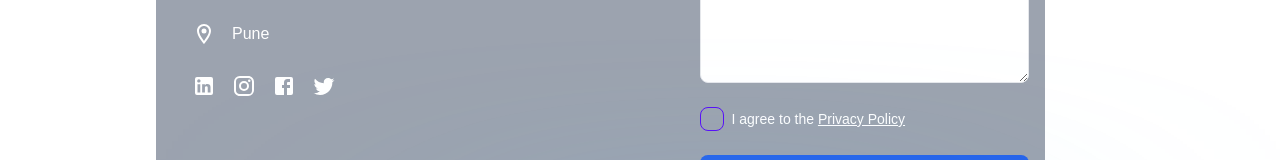
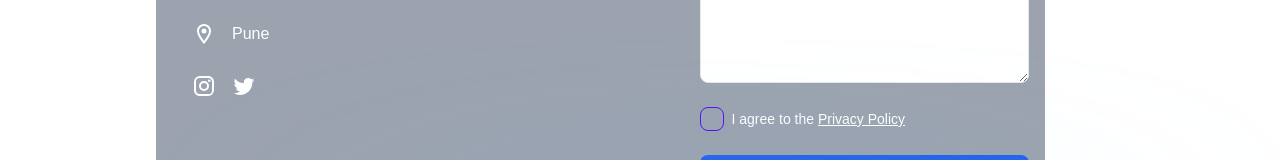
Before and after one commit to Nuthanmc/Grade-Chain, a Next.js app: page / in a window 1280 px wide. Shown: the part 1319-1479 px from the top of the page. Built offline with nearby package versions, Linux system fonts and the light colour scheme; a web font is replaced by a local one.

Commit message:
Remove unused social media icons

```diff
--- a/components/ContactUs.jsx
+++ b/components/ContactUs.jsx
@@ -3,9 +3,7 @@ import React from "react";
 import { useState } from "react";
 import { motion } from "framer-motion";
 import {
-  Facebook,
   Instagram,
-  LinkedIn,
   LocalPhoneOutlined,
   LocationOnOutlined,
   MailOutlineOutlined,
@@ -104,13 +102,7 @@ const ContactUs = () => {
               </div>
               <div className="flex space-x-4 ml-5 text-xl my-6 ">
                 <a href="">
-                  <LinkedIn />
-                </a>
-                <a href="">
                   <Instagram />
-                </a>
-                <a href="">
-                  <Facebook />
                 </a>
                 <a href="">
                   <Twitter />
```
